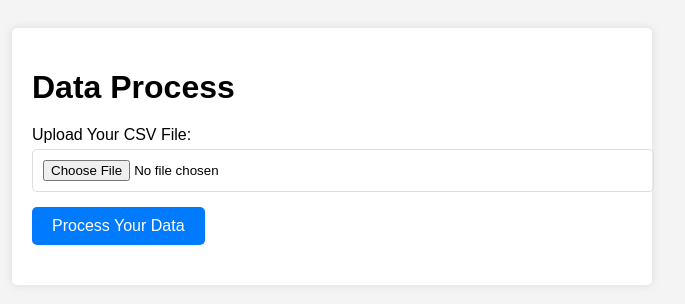
After one commit to Swapnil-070904/menu, a Flask app: template templates/dataprocess.html in a window 1280 px wide. The commit adds this page. Shown: the top 304 px of the page, without its empty margins (308-993 px from the left). Run offline with Flask 3, Linux system fonts and the light colour scheme; the template is opened without the code that fills it, so the values that code supplies are empty.

Commit message:
data process

```diff
--- a/server.py
+++ b/server.py
@@ -1,20 +1,21 @@
-from gtts import gTTS # type: ignore
-import io
+from gtts import gTTS
+import pandas as pd
+import io,os
 import smtplib,subprocess,re
 from twilio.rest import Client
-from geopy.geocoders import Nominatim # type: ignore
+from geopy.geocoders import Nominatim
 from flask import Flask, request, render_template, redirect, url_for, flash,jsonify,send_file
 
 app = Flask(__name__)
 app.secret_key ='231d61aacdc033ea781601c07e4415dd'
 
 # Email configuration
-FROM_EMAIL = "ak6805002@gmail.com"
-FROM_PASSWORD = "eamd vvqn bhqz dxpn"
+FROM_EMAIL =os.getenv('email')
+FROM_PASSWORD = os.getenv('app_pwd')
 SMTP_SERVER = "smtp.gmail.com"
 SMTP_PORT = 587
-account_sid = 'AC7ace71fd257c6ea8db0b126215487662'
-auth_token = '9871251fb007510d65ff52afe6027b66'
+account_sid = os.getenv('acc_sid')
+auth_token = os.getenv('auth_token')
 number = '+15739282798'
 @app.route('/')
 def index():
@@ -38,10 +39,11 @@ def handle_action():
         return render_template('geocord.html')
     elif action == 'tta':
         return render_template('texttoaudio.html')
-
+    elif action == 'data':
+        return render_template('dataprocess.html')
     else:
         return 'Unknown action!'
-
+# --------------------------------------------------------------------------------------------------------------------
 @app.route('/send_email', methods=['POST'])
 def send_email():
     to_email = request.form['to']
@@ -67,11 +69,12 @@ Subject: {subject}
         flash(f'Failed to send email: {e}')
 
     return render_template('form.html')
+# ------------------------------------------------------------------------------------------------------------------------
 @app.route("/call", methods=['post'])
 def call():
-    no= request.form['to']
-    account_sid = "AC7ace71fd257c6ea8db0b126215487662"
-    auth_token = "9871251fb007510d65ff52afe6027b66"
+    no= '+91'+ request.form['to']
+    account_sid = os.getenv('acc_sid')
+    auth_token = os.getenv('auth_token')
     client = Client(account_sid, auth_token)
     call = client.calls.create(
             from_=number,
@@ -83,6 +86,7 @@ def call():
         )
 
     return(call.sid)
+# ------------------------------------------------------------------------------------------------------------------------------
 @app.route("/Sms", methods=['post'])
 def Sms():
     msg=request.form['msg']
@@ -97,6 +101,7 @@ def Sms():
 
 	)
     return(f"Message sent with SID: {message.sid}")
+# ------------------------------------------------------------------------------------------------------------------------------
 @app.route("/wth", methods=['post'])
 def wth():
     client = Client(account_sid, auth_token)
@@ -107,7 +112,7 @@ def wth():
     to='whatsapp:+91'+request.form['to']
 )
     return (f"Message sent with SID: {message.sid}")
-
+# -----------------------------------------------------------------------------------------------------------------------------------
 @app.route('/get_geo_coordinates', methods=['POST'])
 def get_geo_coordinates():
     address = request.form.get('address')
@@ -125,7 +130,7 @@ def get_geo_coordinates():
         coordinates = {'error': 'Location not found'}
 
     return jsonify(coordinates)
-
+# --------------------------------------------------------------------------------------------------------------------------------
 @app.route('/stringtoaudio', methods=['POST'])
 def string_to_audio():
     data = request.json
@@ -144,7 +149,27 @@ def string_to_audio():
         )
     else:
         return jsonify({'error': 'No text provided'}), 400
+# ----------------------------------------------------------------------------------------------------------------------------
+@app.route('/process_data', methods=['POST'])
+def process_data():
+    file = request.files['file']
+    if not file:
+        return jsonify({'status': 'error', 'message': 'No file uploaded'})
 
+    try:
+        # Read the file into a DataFrame
+        df = pd.read_csv(file)
+
+        # Perform data processing
+        summary = {
+            'mean': df.mean().to_dict(),
+            'median': df.median().to_dict(),
+            'std_dev': df.std().to_dict()
+        }
+
+        return jsonify({'status': 'success', 'summary': summary})
+    except Exception as e:
+        return jsonify({'status': 'error', 'message': str(e)})
 
 # ------------------------------------------------------DOCKER----------------------------------------------
 @app.route("/pull", methods=['post'])
--- /dev/null
+++ b/templates/dataprocess.html
@@ -0,0 +1,101 @@
+<!DOCTYPE html>
+<html lang="en">
+<head>
+    <meta charset="UTF-8">
+    <meta name="viewport" content="width=device-width, initial-scale=1.0">
+    <title>Data Processing</title>
+    <style>
+        body {
+            font-family: Arial, sans-serif;
+            background-color: #f4f4f4;
+            padding: 20px;
+        }
+        .container {
+            max-width: 600px;
+            margin: auto;
+            background: #fff;
+            padding: 20px;
+            border-radius: 5px;
+            box-shadow: 0 0 10px rgba(0, 0, 0, 0.1);
+        }
+        h1 {
+            margin-bottom: 20px;
+        }
+        .form-group {
+            margin-bottom: 15px;
+        }
+        .form-group label {
+            display: block;
+            margin-bottom: 5px;
+        }
+        .form-group input {
+            width: 100%;
+            padding: 10px;
+            border: 1px solid #ddd;
+            border-radius: 5px;
+        }
+        .btn {
+            display: inline-block;
+            padding: 10px 20px;
+            font-size: 16px;
+            color: #fff;
+            background-color: #007bff;
+            border: none;
+            border-radius: 5px;
+            cursor: pointer;
+        }
+        .btn:hover {
+            background-color: #0056b3;
+        }
+        .response {
+            margin-top: 20px;
+        }
+    </style>
+</head>
+<body>
+    <div class="container">
+        <h1>Data Process</h1>
+        <div class="form-group">
+            <label for="file">Upload Your CSV File:</label>
+            <input type="file" id="file" accept=".csv">
+        </div>
+        <button class="btn" onclick="processData()">Process Your Data</button>
+        <div class="response" id="response"></div>
+    </div>
+
+    <script>
+        function processData() {
+            const fileInput = document.getElementById('file');
+            const file = fileInput.files[0];
+
+            if (!file) {
+                alert('Please upload a CSV file.');
+                return;
+            }
+
+            const formData = new FormData();
+            formData.append('file', file);
+
+            fetch('/process_data', {
+                method: 'POST',
+                body: formData,
+            })
+            .then(response => response.json())
+            .then(data => {
+                if (data.status === 'success') {
+                    let summary = '<h2>Data Summary</h2>';
+                    summary += '<h3>Mean:</h3><pre>' + JSON.stringify(data.summary.mean, null, 2) + '</pre>';
+                    summary += '<h3>Median:</h3><pre>' + JSON.stringify(data.summary.median, null, 2) + '</pre>';
+                    summary += '<h3>Standard Deviation:</h3><pre>' + JSON.stringify(data.summary.std_dev, null, 2) + '</pre>';
+                    document.getElementById('response').innerHTML = summary;
+                } else {
+                    document.getElementById('response').innerText = 'Error: ' + data.message;
+                }
+            })
+            .catch(error => {
+                document.getElementById('response').innerText = 'An error occurred: ' + error.message;
+            });
+        }
+    </script>
+</body>
+</html>
--- a/templates/geocord.html
+++ b/templates/geocord.html
@@ -52,7 +52,7 @@
 <body>
 
 <div class="geo-form">
-    <h2>Find Geo Coordinates</h2>
+    <h2>Get Coordinates</h2>
     <form id="geoForm">
         <input type="text" id="address" name="address" placeholder="Enter location or address" required>
         <button type="submit">Find</button>
--- a/templates/index.html
+++ b/templates/index.html
@@ -37,6 +37,8 @@
 
     <button type="submit" name="action" value="tta"style="background-color: transparent; color: whitesmoke; padding: 10px 20px; margin: 5px; border: 3px solid green; border-radius: 3px; cursor: pointer; ">Text to Audio</button>
 
+    <button type="submit" name="action" value="data"style="background-color: transparent; color: whitesmoke; padding: 10px 20px; margin: 5px; border: 3px solid green; border-radius: 3px; cursor: pointer; ">Data Process</button>
+
     </form>
 
     <script>
```
